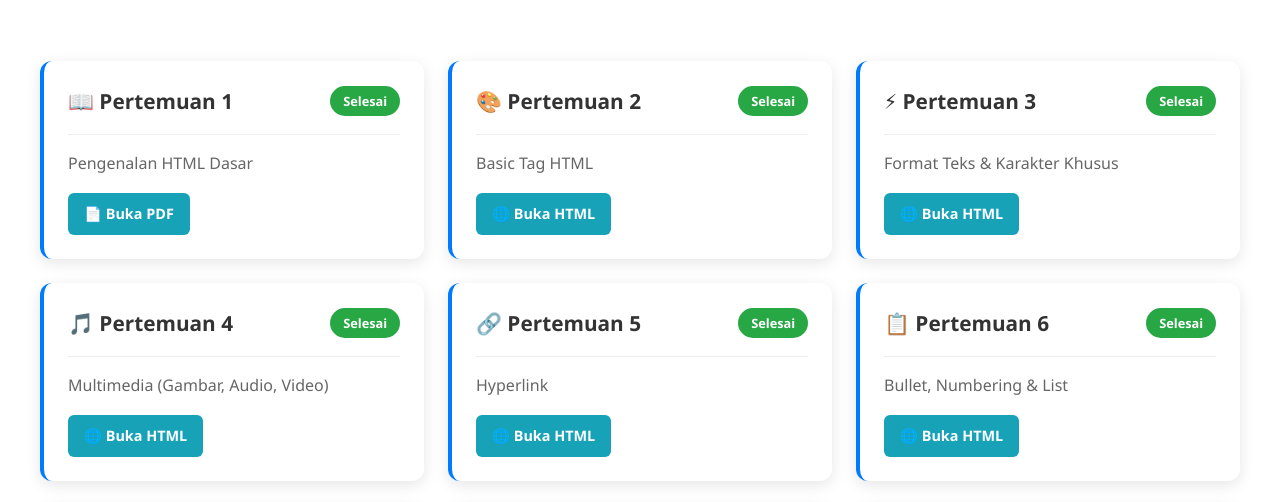
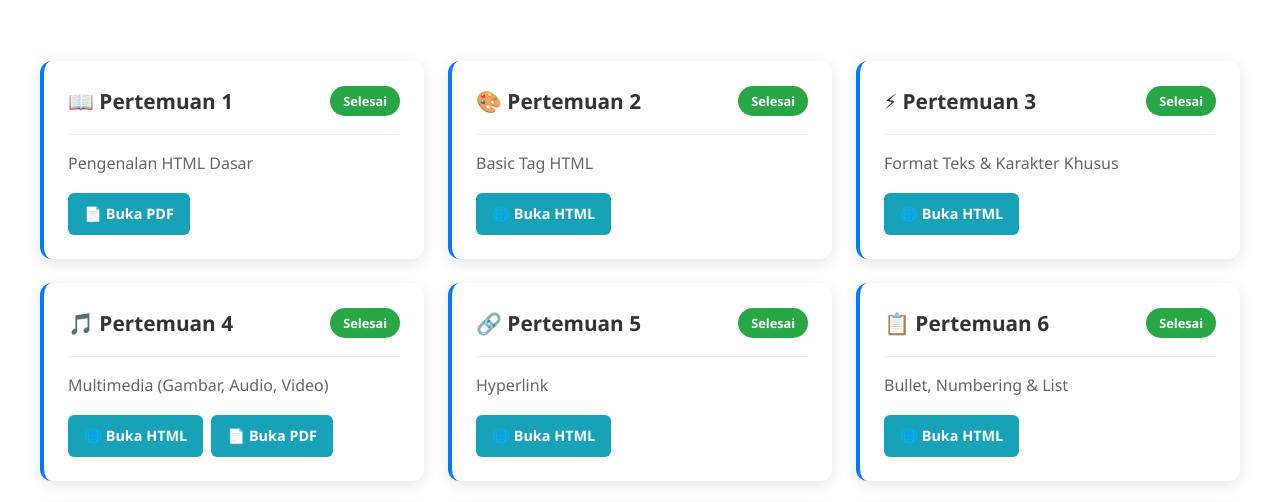
Before and after one commit to AryaSaputra-Asra/Project_web, a plain HTML site: page latihan.html in a window 1280 px wide. Shown: the part 226-728 px from the top of the page. Drawn offline with Linux system fonts and the light colour scheme.

Commit message:
Add files via upload

```diff
--- a/latihan.html
+++ b/latihan.html
@@ -99,6 +99,9 @@
                             <div class="action-buttons">
                                 <a href="latihan/pertemuan 4/latihan_multimedia.html" class="action-btn" target="_blank">
                                     🌐 Buka HTML
+                                </a>
+                                <a href="latihan/pertemuan 4/Jawaban_Latihan_Tugas_pertemuan 4.pdf" class="action-btn" target="_blank">
+                                    📄 Buka PDF
                                 </a>
                             </div>
                         </div>
```
